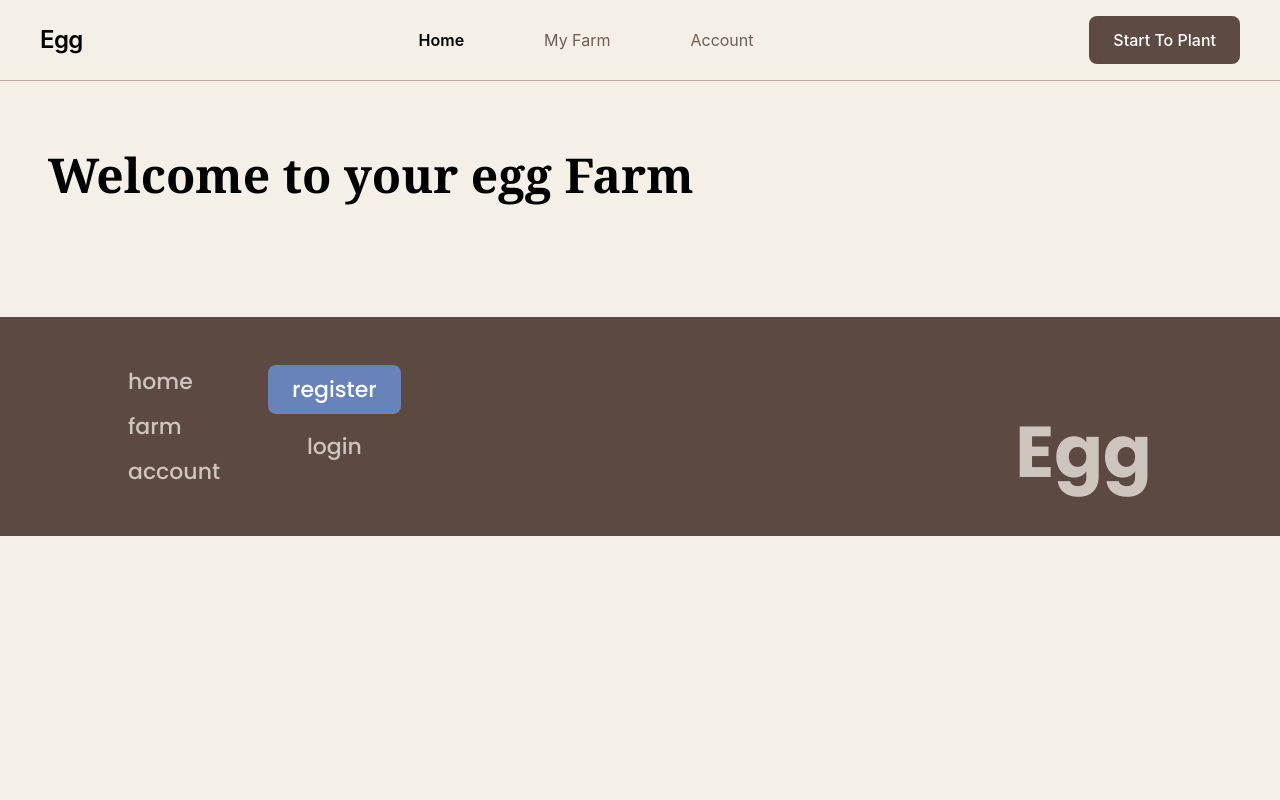
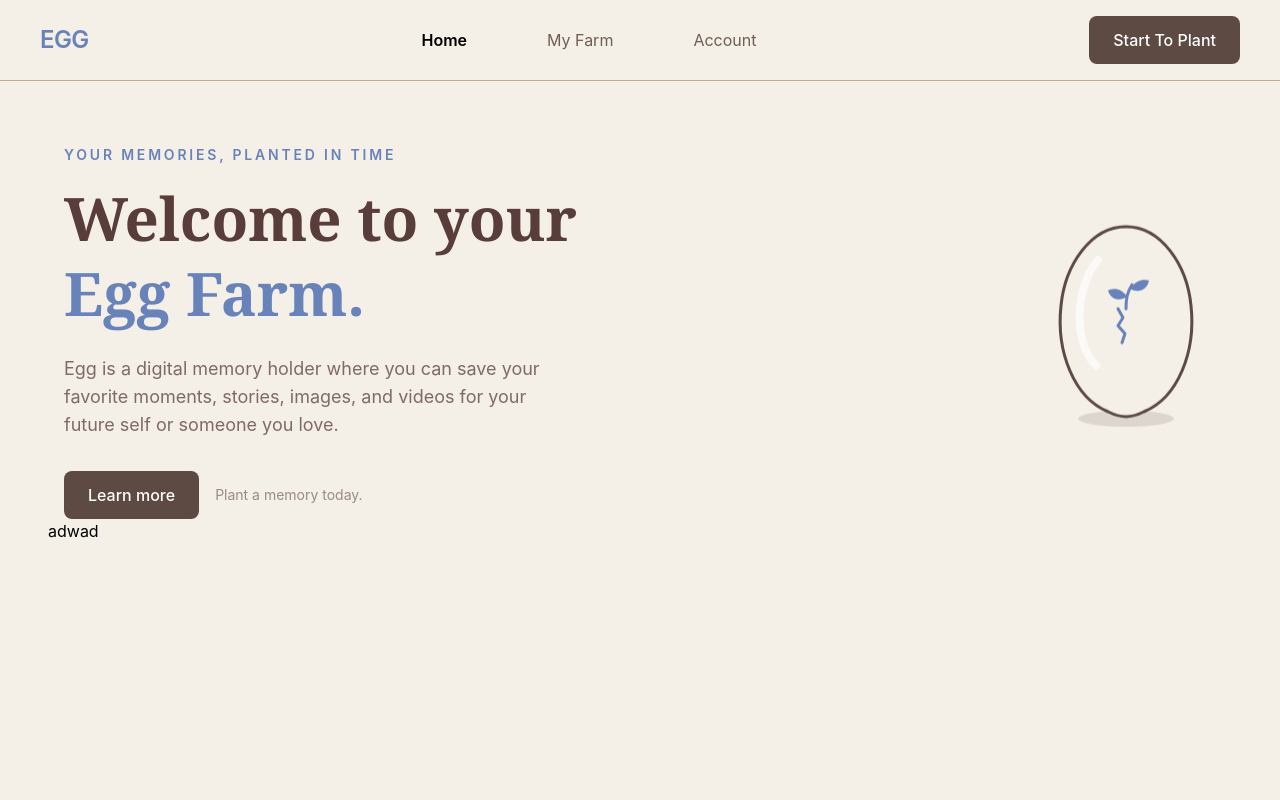
Before and after one commit to 0yassin/Egg, a React (Vite) app in the folder frontend/: page / in a window 1280 px wide. Shown: the top 800 px of the page. Built offline with nearby package versions, Linux system fonts and the light colour scheme.

Commit message:
hero section is finished

```diff
--- a/frontend/src/App.tsx
+++ b/frontend/src/App.tsx
@@ -1,19 +1,21 @@
 import { NavBar } from "./components/NavBar";
 import { Route, Routes } from "react-router-dom";
-import { Home } from "./pages/Home";
+import { Home } from "./pages/home";
 import { Account } from "./pages/Account";
 import { Farm } from "./pages/Farm";
 import Footer from "./components/Footer";
 function App() {
   return (
     <>
-      <NavBar />
+      <div className="sticky w-full top-0 z-10">
+        <NavBar />
+      </div>
       <Routes>
         <Route path="/" element={<Home />} />
         <Route path="/farm" element={<Farm />} />
         <Route path="/account" element={<Account />} />
       </Routes>
-      <Footer />
+        <Footer />
     </>
   );
 }
--- /dev/null
+++ b/frontend/src/components/EggPlaceHolder.tsx
@@ -0,0 +1,18 @@
+export function EggPlaceHolder() {
+  return (
+    <svg width="180" height="220" viewBox="0 0 180 220" fill="none" xmlns="http://www.w3.org/2000/svg">
+      <ellipse cx="90" cy="204" rx="48" ry="8" fill="#5D4A43" opacity="0.15" />
+      <path
+        d="   M90 12  C55 12 29 50 25 91   C20 137 38 183 72 197  C78 200 84 202 90 202  C96 202 102 200 108 197  C142 183 160 137 155 91  C151 50 125 12 90 12Z "
+        fill="#F4EFE7"
+        stroke="#5D4A43"
+        strokeWidth="3"
+      />
+      <path d="   M62 45  C48 62 42 88 44 111  C46 130 52 143 60 151  " stroke="white" strokeWidth="8" strokeLinecap="round" opacity="0.7" />
+      <path d="  M82 94  L87 103  L82 111 L89 119  L86 128 " stroke="#6882BB" strokeWidth="3" strokeLinecap="round" strokeLinejoin="round" />
+      <path d="M90 94 C90 84 91 78 96 70" stroke="#6882BB" strokeWidth="3" strokeLinecap="round" />
+      <path d=" M94 74  C101 63 111 65 113 66  C111 75 103 79 94 74Z  " fill="#6882BB" />
+      <path d=" M91 82 C84 72 75 74 72 76   C75 85 83 87 91 82Z " fill="#6882BB" />
+    </svg>
+  );
+}
--- a/frontend/src/components/Footer.tsx
+++ b/frontend/src/components/Footer.tsx
@@ -1,6 +1,6 @@
 export default function Footer(){
     return(
-        <div className="w-screen px-32 py-12 bg-(--light-brown) font-poppins">
+        <div className=" px-32 py-12 bg-(--light-brown) font-poppins ">
             <div className="h-full w-full flex justify-between">
                 {/* links */}
                 <div className="text-[22px] font-medium  flex gap-12 ">
--- a/frontend/src/components/NavBar.tsx
+++ b/frontend/src/components/NavBar.tsx
@@ -3,14 +3,14 @@ import type { NavLinkRenderProps } from "react-router-dom";
 import Button from "./botton";
 
 const getNavLinkClass = ({ isActive }: NavLinkRenderProps): string =>
-  `relative inline-block py-1 transition-colors before:content-[''] before:absolute before:bottom-0 before:left-1/2 before:h-[2px] before:w-full before:bg-black before:-translate-x-1/2 before:scale-x-0 before:transition-transform before:duration-300 before:ease-out hover:before:scale-x-100 ${
+  `relative inline-block py-1 transition-colors text-md before:content-[''] before:absolute before:bottom-0 before:left-1/2 before:h-[2px] before:w-full before:bg-black before:-translate-x-1/2 before:scale-x-0 before:transition-transform before:duration-300 before:ease-out hover:before:scale-x-100 ${
     isActive ? "font-semibold text-[var(--hightlight-text-color)] " : "text-[var(--text-color)]"
   }`;
 
 export function NavBar() {
   return (
     <nav className="flex items-center justify-between border-b border-[var(--border-color)] px-10 py-4 bg-[var(--bg-color)]">
-      <span className="font-semibold text-2xl tracking-tight upper inline-block ">Egg</span>
+      <span className="font-semibold text-2xl tracking-tight uppercase inline-block  text-(--accent-blue)">Egg</span>
       <div className="flex items-center justify-center gap-20">
         <NavLink to="/" className={getNavLinkClass}>
           Home
--- a/frontend/src/index.css
+++ b/frontend/src/index.css
@@ -1,4 +1,4 @@
-@import url('https://fonts.googleapis.com/css2?family=Poppins:wght@300;400;500;600;700&display=swap');
+@import url("https://fonts.googleapis.com/css2?family=Poppins:wght@300;400;500;600;700&display=swap");
 @import "tailwindcss";
 
 @theme {
@@ -7,20 +7,36 @@
   --logo-color: #593d3b;
   --highlight-text-color: #574a42;
   --text-color: #6f5e53;
+  --main-heading-textBg: #583c3b;
   --secondary-bg-color: #8a7968;
   --accent-color: #593d3b;
   --border-color: #c3a995;
-  --accent-blue: #6883BA;
-  --dark-brown: #2B1E1A;
-  --light-brown: #5C4A42;
-  --font-poppins: 'Poppins', sans-serif;
+  --accent-blue: #6883ba;
+  --dark-brown: #2b1e1a;
+  --light-brown: #5c4a42;
+  --font-poppins: "Poppins", sans-serif;
 }
 
-
-@layer base{
-  body{
+@layer base {
+  html {
+    box-sizing: border-box;
+  }
+  body {
     margin: 0;
     min-height: 100vh;
     background-color: var(--bg-color);
   }
 }
+.egg-float {
+  animation: eggFloat 1s ease-in-out infinite;
+}
+@keyframes eggFloat {
+  0%,
+  100% {
+    transform: translateY(0);
+  }
+
+  50% {
+    transform: translateY(-8px);
+  }
+}
--- a/frontend/src/pages/home.tsx
+++ b/frontend/src/pages/home.tsx
@@ -1,13 +1,34 @@
-export function Home(){
-    return(
-        <main className="px-6 pt-16 pb-28 md:px-12">
-            <div className="max-w-2xl">
-                <h1 className="font-serif text-4xl font-bold leading-tight md:text-5xl">
-                    Welcome to your egg Farm
-                </h1>
+import { EggPlaceHolder } from "../components/EggPlaceHolder";
+import Button from "../components/botton";
 
-            </div>
+export function Home() {
+  return (
+    <main className="min-h-screen px-6 pt-16 pb-28 md:px-12">
+      <section className=" mx-auto grid max-w-6xl items-center gap-12 md:grid-cols-2">
+        <div className="max-w-xl">
+          <p className="mb-4 text-sm font-semibold uppercase tracking-[0.2em] text-(--accent-blue)">Your memories, planted in time</p>
+          <h1 className="font-serif text-4xl font-bold leading-tight text-(--accent-color) md:text-6xl">
+            Welcome to your
+            <span className="block text-(--accent-blue)">Egg Farm.</span>
+          </h1>
+          <p className="mt-6 max-w-lg text-base leading-7 text-(--accent-color)/75 md:text-lg">
+            Egg is a digital memory holder where you can save your favorite moments, stories, images, and videos for your future self or someone you love.
+          </p>
+          <div className="mt-8 flex items-center gap-4">
+            <Button variant="secondary">Learn more</Button>
 
-        </main>
-    )
+            <span className="text-sm text-[#5d4a43]/60">Plant a memory today.</span>
+          </div>
+        </div>
+        <div className="flex justify-center md:justify-end">
+          <div className="egg-float">
+            <EggPlaceHolder />
+          </div>
+        </div>
+      </section>
+      <section className="">
+        adwad
+      </section>
+    </main>
+  );
 }
```
